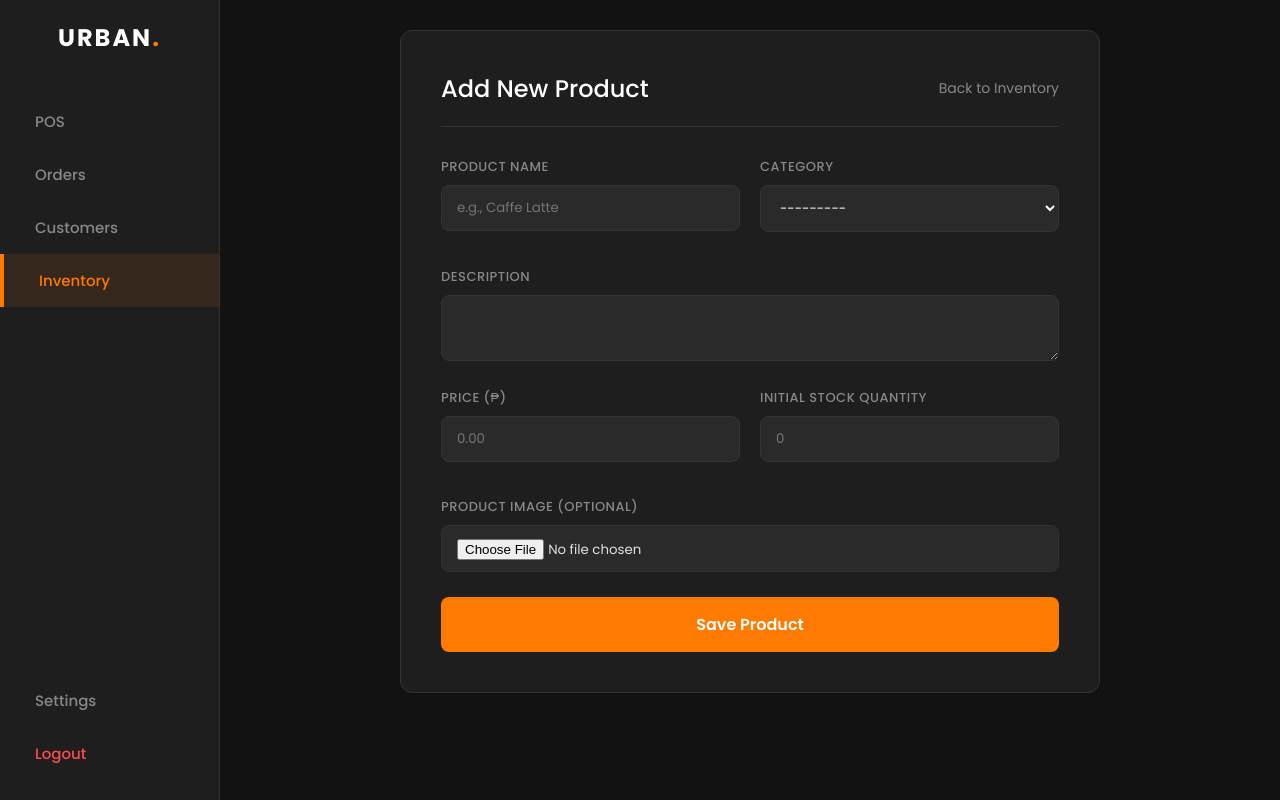
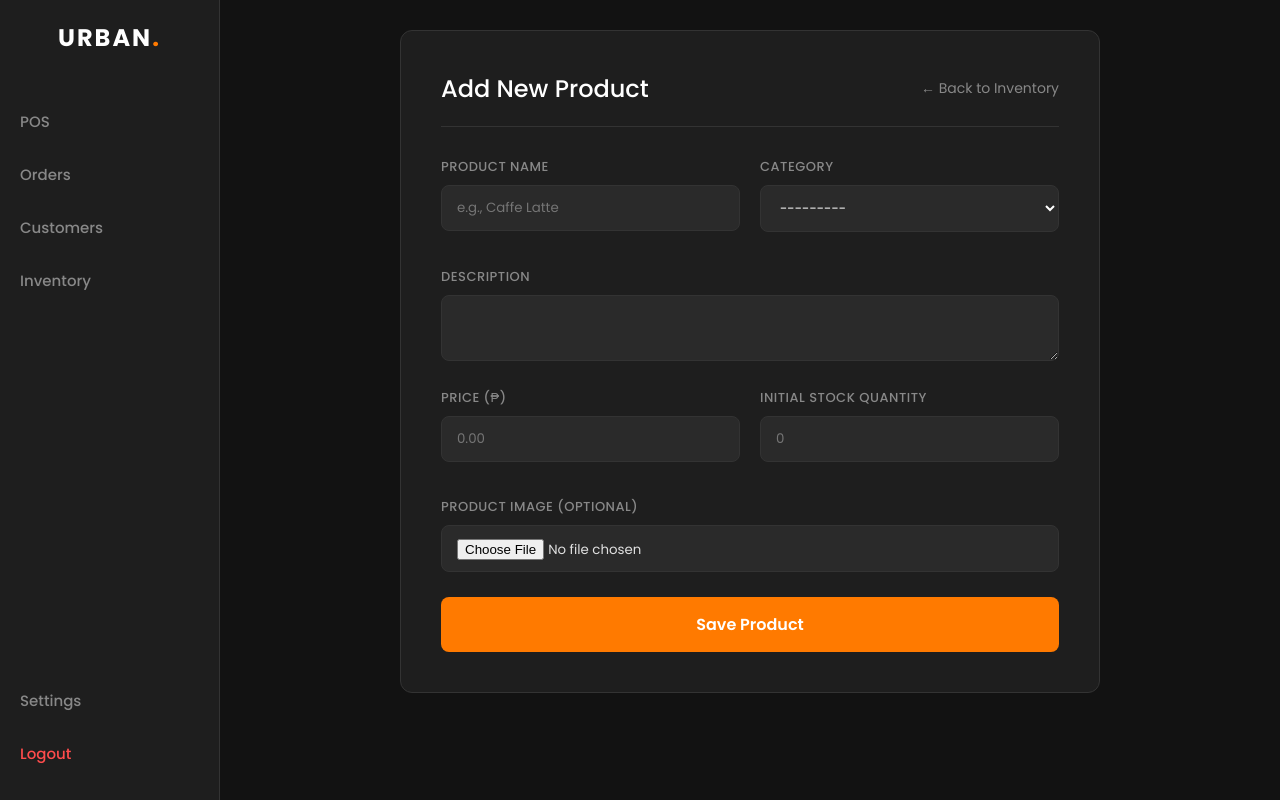
Before and after one commit to Kristopher114/django_urban, a Django app: page /menu/inventory/add/ in a window 1280 px wide. Run offline with Django 5.2, Linux system fonts and the light colour scheme; the visitor is signed in with stand-in values (Sample User, id 1); data that the repository does not hold is empty.

Commit message:
I added Edit template; also optimizing the admin ui

```diff
--- /dev/null
+++ b/Dockerfile.txt
@@ -0,0 +1 @@
+RUN python -m pip install -r requirements.txt
--- a/products/urls.py
+++ b/products/urls.py
@@ -10,4 +10,5 @@
     # --- STAFF INVENTORY URLS ---
     path('inventory/', views.inventory_list, name='inventory_list'),
     path('inventory/add/', views.product_create, name='product_create'),
+    path('inventory/edit/<int:pk>/', views.edit_product, name='edit_product'),
 ]
--- a/products/views.py
+++ b/products/views.py
@@ -3,6 +3,18 @@
 from django.contrib import messages
 from .models import Category, Product  # Import both models!
 from .forms import ProductForm
+
+def menu_list(request):
+    # Fetch all categories and products from the database
+    categories = Category.objects.all()
+    products = Product.objects.all()
+
+    # Pass them to the template
+    context = {
+        'categories': categories,
+        'products': products
+    }
+    return render(request, 'menufolder/menu_list.html', context)
 
 @login_required
 def inventory_list(request):
@@ -42,15 +54,35 @@
     }
     return render(request, 'staff/product_form.html', context)
 
+@login_required
+def edit_product(request, pk):
+    # 1. Kick out non-staff members
+    if not request.user.is_staff:
+        return redirect('dashboard')
 
-def menu_list(request):
-    # Fetch all categories and products from the database
-    categories = Category.objects.all()
-    products = Product.objects.all()
+    # 2. Grab the specific product from the database
+    product = get_object_or_404(Product, pk=pk)
 
-    # Pass them to the template
+    # 3. Handle the form
+    if request.method == 'POST':
+        # CRITICAL: Pass 'instance=product' so Django updates it instead of duplicating it
+        form = ProductForm(request.POST, request.FILES, instance=product)
+
+        if form.is_valid():
+            form.save()
+            messages.success(request, f'{product.name} updated successfully!')
+            return redirect('products:inventory_list')
+
+    else:
+        # Pre-fill the form with the current product's data
+        form = ProductForm(instance=product)
+
+    # 4. Pass the data to your HTML
     context = {
-        'categories': categories,
-        'products': products
+        'form': form,
+        # A nice touch: Make the title dynamic based on the product name!
+        'title': f'Edit {product.name}'
     }
-    return render(request, 'menufolder/menu_list.html', context)
+
+    # Notice I changed this back to 'products/product_form.html' assuming that is where you saved it!
+    return render(request, 'staff/product_form.html', context)
--- a/templates/staff/admin_dashboard.html
+++ b/templates/staff/admin_dashboard.html
@@ -7,9 +7,9 @@
     <title>URBAN POS - Staff Dashboard</title>
 
     <link rel="stylesheet" href="{% static 'staff/staff.css' %}">
-
     <link href="https://fonts.googleapis.com/css2?family=Poppins:wght@300;400;500;600;700&display=swap" rel="stylesheet">
 
+    {% block extra_css %}{% endblock %}
 </head>
 <body>
 
@@ -18,17 +18,21 @@
         <aside class="pos-sidebar">
             <div class="pos-logo">URBAN<span>.</span></div>
 
-            <a href="#" class="nav-item active"><i class="fa-solid fa-cash-register"></i> POS</a>
-            <a href="#" class="nav-item"><i class="fa-solid fa-receipt"></i> Orders</a>
-            <a href="{% url 'customer_list' %}" class="nav-item"><i class="fa-solid fa-users"></i> Customers</a>
-            <a href="{% url 'products:inventory_list' %}" class="nav-item"><i class="fa-solid fa-box"></i> Inventory</a>
+            <a href="{% url 'admin_dashboard' %}" class="nav-item {% if request.resolver_match.url_name == 'admin_dashboard' %}active{% endif %}">POS</a>
+
+            <a href="#" class="nav-item">Orders</a>
+
+            <a href="{% url 'customer_list' %}" class="nav-item {% if request.resolver_match.url_name == 'customer_list' %}active{% endif %}">Customers</a>
+
+            <a href="{% url 'products:inventory_list' %}" class="nav-item {% if request.resolver_match.url_name == 'inventory_list' %}active{% endif %}">Inventory</a>
 
             <div class="spacer"></div>
 
-            <a href="#" class="nav-item"><i class="fa-solid fa-gear"></i> Settings</a>
-            <a href="{% url 'customer_logout' %}" class="nav-item" style="color: #ff4c4c;"><i class="fa-solid fa-arrow-right-from-bracket"></i> Logout</a>
+            <a href="#" class="nav-item">Settings</a>
+            <a href="{% url 'customer_logout' %}" class="nav-item" style="color: #ff4c4c;">Logout</a>
         </aside>
 
+        {% block content %}
         <main class="pos-menu">
             <div class="menu-header">
                 <h2 style="color: white; font-weight: 500;">New Order</h2>
@@ -44,7 +48,6 @@
             </div>
 
             <div class="product-grid">
-
                 {% for product in products %}
                     <div class="product-card" data-category="{{ product.category.id }}">
 
@@ -60,12 +63,10 @@
                 {% empty %}
                     <p style="color: var(--text-muted); grid-column: 1 / -1;">No products found in inventory.</p>
                 {% endfor %}
-
             </div>
         </main>
 
         <aside class="pos-ticket">
-
             <div class="ticket-header">
                 <h3 style="color: white; margin-bottom: 5px;">Current Ticket</h3>
                 <p style="color: var(--text-muted); font-size: 13px;">Order #10045 • Walk-in</p>
@@ -113,41 +114,29 @@
 
                 <button class="btn-checkout">Pay / Checkout</button>
             </div>
-
         </aside>
+        {% endblock %}
 
     </div>
 
-</body>
-</html>
-
-<script>
+    {% block extra_js %}
+    <script>
         document.addEventListener('DOMContentLoaded', function() {
-            // Grab all the pills and product cards from the screen
             const categoryPills = document.querySelectorAll('.pill');
             const productCards = document.querySelectorAll('.product-card');
 
-            // Add a click listener to every single pill
             categoryPills.forEach(pill => {
                 pill.addEventListener('click', function() {
-
-                    // 1. Remove the 'active' orange color from all pills...
                     categoryPills.forEach(p => p.classList.remove('active'));
-                    // ...and add it only to the one we just clicked!
                     this.classList.add('active');
 
-                    // 2. Find out which category ID we just clicked
                     const selectedCategory = this.getAttribute('data-category');
 
-                    // 3. Loop through every product on the screen
                     productCards.forEach(card => {
                         const productCategory = card.getAttribute('data-category');
-
-                        // If we clicked 'All Items' OR if the IDs match, show the card
                         if (selectedCategory === 'all' || selectedCategory === productCategory) {
                             card.style.display = 'block';
                         } else {
-                            // Otherwise, hide the card instantly!
                             card.style.display = 'none';
                         }
                     });
@@ -155,3 +144,6 @@
             });
         });
     </script>
+    {% endblock %}
+</body>
+</html>
--- a/templates/staff/product_form.html
+++ b/templates/staff/product_form.html
@@ -1,14 +1,7 @@
+{% extends 'staff/admin_dashboard.html' %}
 {% load static %}
-<!DOCTYPE html>
-<html lang="en">
-<head>
-    <meta charset="UTF-8">
-    <meta name="viewport" content="width=device-width, initial-scale=1.0">
-    <title>URBAN POS - {{ title }}</title>
 
-    <link rel="stylesheet" href="{% static 'staff/staff.css' %}">
-    <link href="https://fonts.googleapis.com/css2?family=Poppins:wght@300;400;500;600;700&display=swap" rel="stylesheet">
-
+{% block extra_css %}
 <style>
     .form-container {
         background: var(--bg-panel);
@@ -34,7 +27,7 @@
         font-size: 14px;
         transition: 0.3s;
     }
-        .btn-back:hover { color: white; }
+    .btn-back:hover { color: white; text-decoration: underline; }
 
     /* Form Labels */
     label {
@@ -73,32 +66,14 @@
     .field-error { color: #ff4c4c; font-size: 12px; margin-top: -10px; margin-bottom: 15px; display: block; }
     .field-error ul { list-style: none; padding: 0; }
 </style>
-</head>
-<body>
-
-    <div class="pos-container">
-
-        <aside class="pos-sidebar">
-            <div class="pos-logo">URBAN<span>.</span></div>
-
-            <a href="{% url 'admin_dashboard' %}" class="nav-item"><i class="fa-solid fa-cash-register"></i> POS</a>
-            <a href="#" class="nav-item"><i class="fa-solid fa-receipt"></i> Orders</a>
-            <a href="{% url 'customer_list' %}" class="nav-item"><i class="fa-solid fa-users"></i> Customers</a>
-
-            <a href="{% url 'products:inventory_list' %}" class="nav-item active"><i class="fa-solid fa-box"></i> Inventory</a>
-
-            <div class="spacer"></div>
-
-            <a href="#" class="nav-item"><i class="fa-solid fa-gear"></i> Settings</a>
-            <a href="{% url 'customer_logout' %}" class="nav-item" style="color: #ff4c4c;"><i class="fa-solid fa-arrow-right-from-bracket"></i> Logout</a>
-        </aside>
-
-        <main class="inventory-content">
+{% endblock %} {% block content %}
+<main class="inventory-content" style="flex: 1; padding: 30px; overflow-y: auto; background: var(--bg-dark);">
 
     <div class="form-container">
         <div class="form-header">
             <h2 style="color: white; font-weight: 500;">{{ title }}</h2>
-                    <a href="{% url 'products:inventory_list' %}" class="btn-back"><i class="fa-solid fa-arrow-left"></i> Back to Inventory</a>
+
+            <a href="{% url 'products:inventory_list' %}" class="btn-back">← Back to Inventory</a>
         </div>
 
         <form method="POST" enctype="multipart/form-data">
@@ -146,12 +121,7 @@
 
             <button type="submit" class="btn-save">Save Product</button>
         </form>
-
     </div>
 
 </main>
-
-    </div>
-
-</body>
-</html>
+{% endblock %}
```
Also changed, not shown: templates/staff/inventory_list.html (+22 -50 lines), 1 other file. Lines whose indentation alone changed are shown as unchanged.
